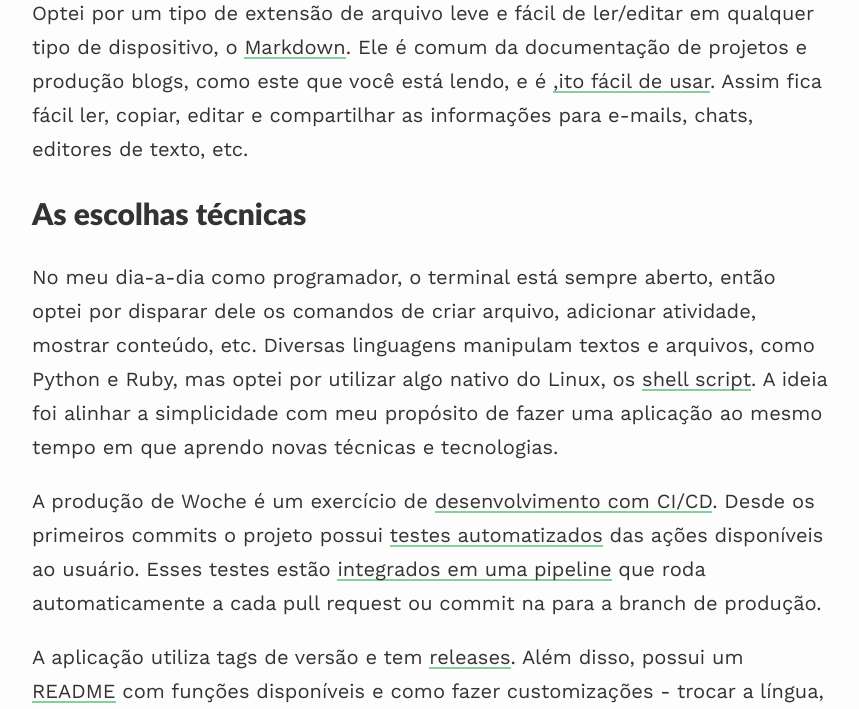
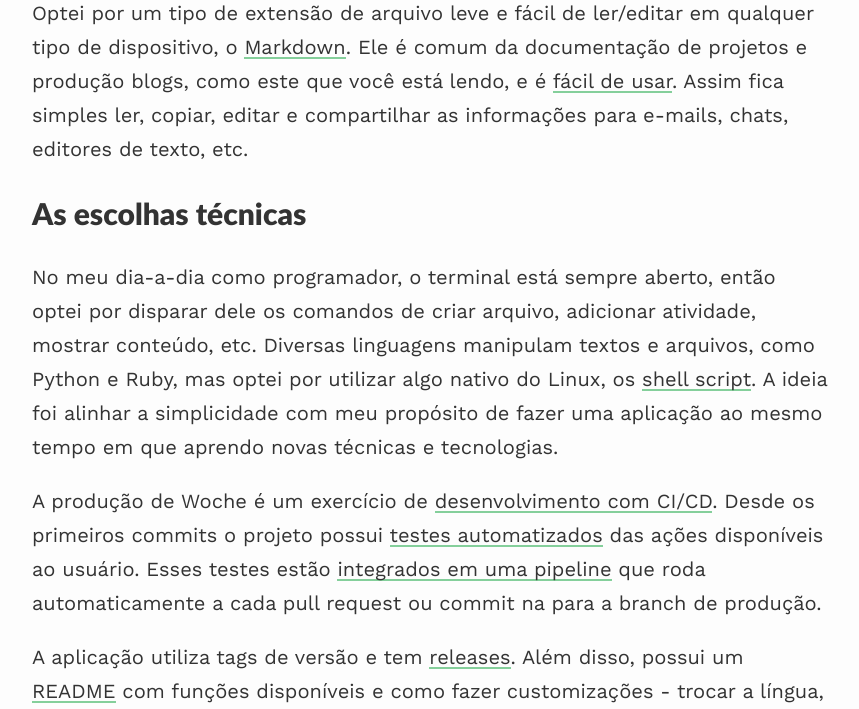
Before and after one commit to 0jonjo/0jonjo.github.io, a Jekyll site: the page built from _posts/2024-04-27-woche.md, in a window 1280 px wide and 900 px high, scrolled down 2373 px, cut to the strip 191-900 px from the top of the window. Shown: the whole strip, without its empty margins (208-1067 px from the left). Built offline with Jekyll 4.4.1, drawn with Linux system fonts in a browser that asks for light colours; nearby versions of some CDN libraries.

Commit message:
minor adjustment in woche text

```diff
--- a/_posts/2024-04-27-woche.md
+++ b/_posts/2024-04-27-woche.md
@@ -28,7 +28,7 @@ Muitos aplicativos são fechados dentro de um ecossistema, como Google e Microso
 </td></tr>
 </table>
 
-Optei por um tipo de extensão de arquivo leve e fácil de ler/editar em qualquer tipo de dispositivo, o [Markdown](https://pt.wikipedia.org/wiki/Markdown). Ele é comum da documentação de projetos e produção blogs, como este que você está lendo, e é [,ito fácil de usar](https://programminghistorian.org/pt/licoes/introducao-ao-markdown). Assim fica fácil ler, copiar, editar e compartilhar as informações para e-mails, chats, editores de texto, etc.
+Optei por um tipo de extensão de arquivo leve e fácil de ler/editar em qualquer tipo de dispositivo, o [Markdown](https://pt.wikipedia.org/wiki/Markdown). Ele é comum da documentação de projetos e produção blogs, como este que você está lendo, e é [fácil de usar](https://programminghistorian.org/pt/licoes/introducao-ao-markdown). Assim fica simples ler, copiar, editar e compartilhar as informações para e-mails, chats, editores de texto, etc.
 
 ## As escolhas técnicas
 
```
